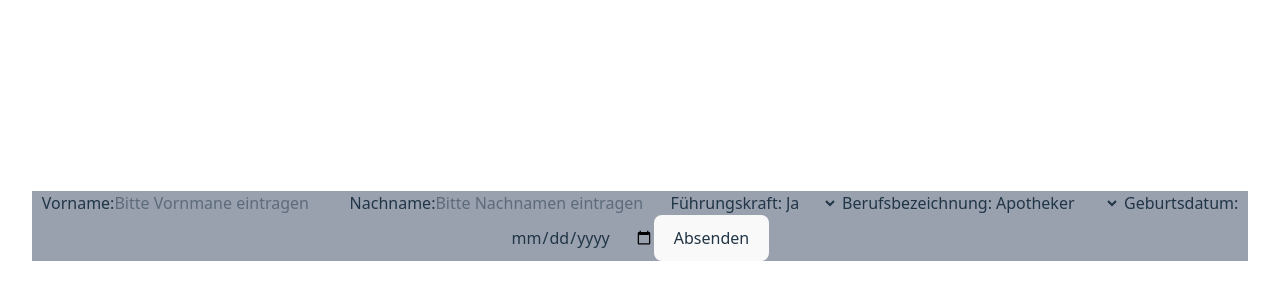
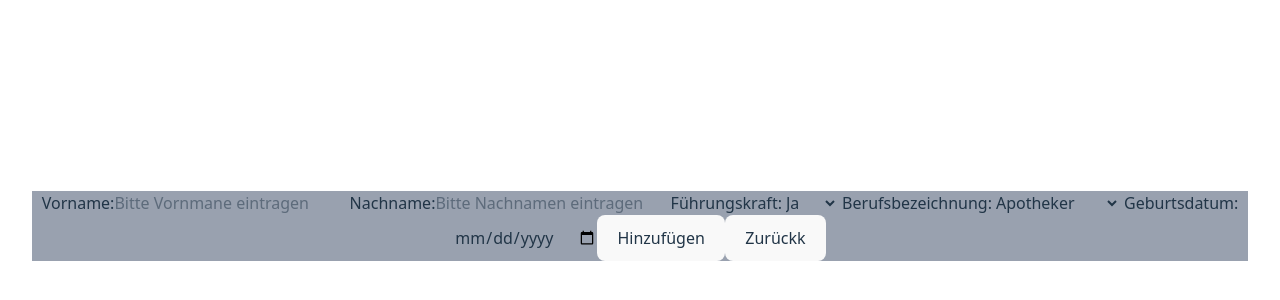
Before and after one commit to devmakesmarter/BerndPlan, a React app in the folder frontend/: page /employeeadd in a window 1280 px wide. Shown: the part 174-474 px from the top of the page. Built offline with nearby package versions, Linux system fonts and the light colour scheme; no server answers; the HTML template or start-up script is replaced by a standard one.

Commit message:
Weiter gemacht und vieles fertig

```diff
--- a/frontend/src/App.tsx
+++ b/frontend/src/App.tsx
@@ -2,7 +2,7 @@
 
 import './App.css'
 import EmployeeOverview from "./EmployeeOverview.tsx";
-import {Route, Router, Routes} from "react-router-dom";
+import {Route, Routes} from "react-router-dom";
 import EmployeeModifiyCard from "./EmployeeModifiyCard.tsx";
 import EmployeeAddCard from "./EmployeeAddCard.tsx";
 import {useEffect, useState} from "react";
--- a/frontend/src/EmployeeAddCard.tsx
+++ b/frontend/src/EmployeeAddCard.tsx
@@ -14,7 +14,6 @@ export default function EmployeeAddCard(props: EmployeeAddCardProps){
     const [lastName, setLastName] = useState<string>("")
     const [executiveOrEmployee, setExecutiveOrEmployee] = useState<string>("EXECUTIVE")
     const [employeeProfession, setEmployeeProfession] =  useState<string>("APOTHEKER")
-    const [employeeToAdd, setEmployeeToAdd] = useState<EmployeeToAdd>()
     const [birthDate, setBirthDate] = useState<string>("")
 
 
@@ -32,6 +31,12 @@ export default function EmployeeAddCard(props: EmployeeAddCardProps){
             .then(() => {props.reload()})
        // window.alert(`Folgendes Objekt wurde gespeichert:/n${JSON.stringify(toPost,null,2)}`)
 
+        navigate(`/`)
+
+    }
+
+    function handleBack(event: React.MouseEvent<HTMLButtonElement>){
+        event.preventDefault()
         navigate(`/`)
 
     }
@@ -65,7 +70,8 @@ export default function EmployeeAddCard(props: EmployeeAddCardProps){
                 <label> Geburtsdatum:
                     <input value={birthDate} type={"date"} min={"1920-01-01"}  placeholder={"tt.mm.jjjj"} onChange={(e) => setBirthDate(e.target.value) } />
                 </label>
-                <button type={"submit"} >Absenden</button>
+                <button type={"submit"} >Hinzufügen</button>
+                <button type={"button"} onClick={handleBack} >Zurückk</button>
             </form>
 
         </>
--- a/frontend/src/EmployeeModifiyCard.tsx
+++ b/frontend/src/EmployeeModifiyCard.tsx
@@ -70,7 +70,8 @@ export default function EmployeeModifiyCard(props: EmployeeModifiyProps){
         navigate(`/`)
     }
 
-    function handleBack(){
+    function handleBack(event: React.MouseEvent<HTMLButtonElement>){
+        event.preventDefault()
         navigate(`/`)
 
     }
@@ -107,7 +108,7 @@ export default function EmployeeModifiyCard(props: EmployeeModifiyProps){
                     <input value={birthDate} type={"date"} min={"1920-01-01"}  placeholder={"tt.mm.jjjj"} onChange={(e) => setBirthDate(e.target.value) } />
                 </label>
                 <button type={"submit"}  >Speichern</button>
-                <button onClick={handleBack}  >Zurück</button>
+                <button type={"button"} onClick={handleBack}  >Zurück</button>
             </form>
 
         </>
```
Also changed, not shown: 1 other file (tests, documents, lock files or other folders).
